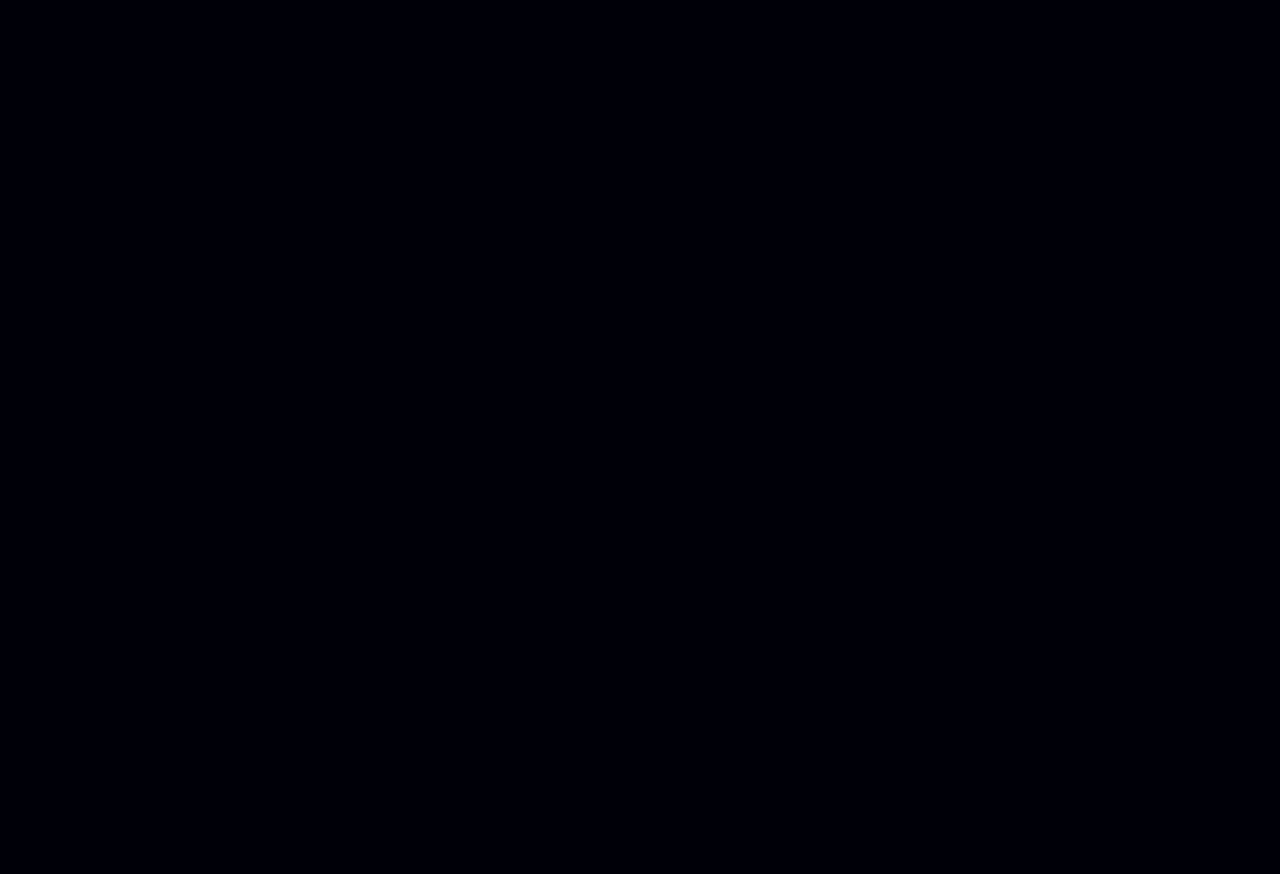
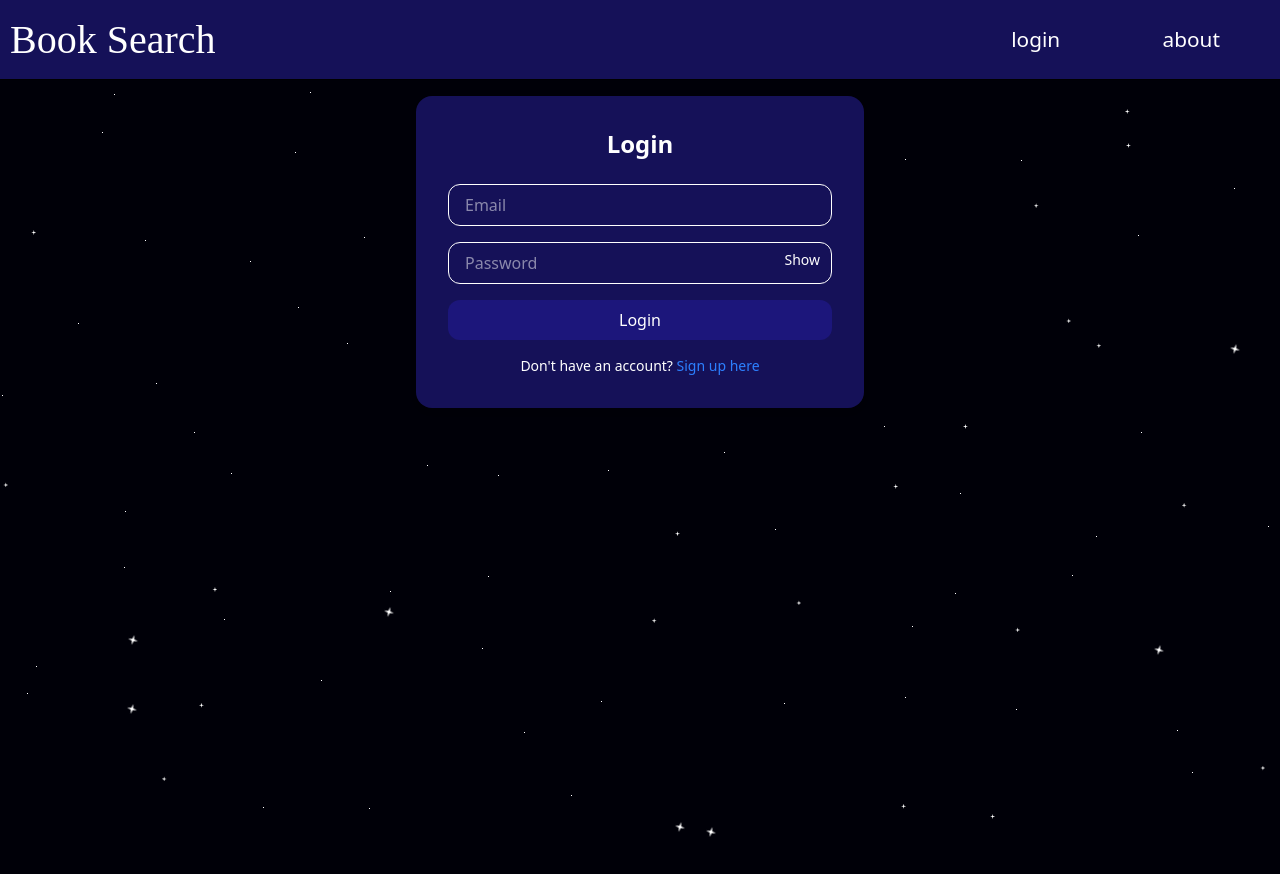
Before and after one commit to SpencerHitchcock05/Book-App, a React app in the folder client/: page /login in a window 1280 px wide. Before the commit this address had no page. Shown: the top 874 px of the page. Before the commit the page ends 800 px from the top, so only its background shows below. Built offline with nearby package versions, Linux system fonts and the light colour scheme; the HTML template or start-up script is replaced by a standard one.

Commit message:
added and styled login page

```diff
--- a/client/src/App.jsx
+++ b/client/src/App.jsx
@@ -3,6 +3,7 @@ import { BrowserRouter, Routes, Route } from 'react-router-dom'
 import './css/App.css';
 import Home from './pages/Home.jsx';
 import Diviner from './pages/Diviner.jsx';
+import Login from './pages/Login.jsx';
 
 function App() {
 
@@ -11,7 +12,7 @@ function App() {
       <Routes>
         <Route path="/" element={<Home/>}/>
         <Route path="/diviner" element={<Diviner/>}/>
-
+        <Route path="/login" element={<Login/>}/>
       </Routes>
     </BrowserRouter>
   )
--- a/client/src/css/App.css
+++ b/client/src/css/App.css
@@ -3,11 +3,14 @@
 :root {
     --light-color: #151158;
     --dark-color: #000008;
+    --lighter-color: #1c167b;
 }
 
 @theme {
-    --color-light-color: #151158;
-    --color-dark-color: #000008;
+    --color-light-color: var(--light-color);
+    --color-dark-color: var(--dark-color);
+    --color-text-color: #ffffff;
+    --color-lighter-color: var(--lighter-color)
 }
 
 body {
--- /dev/null
+++ b/client/src/pages/Login.jsx
@@ -0,0 +1,114 @@
+import React, { useState } from "react";
+import Nav from "../components/Nav";
+import Background from "../components/Background";
+import Cursor from "../components/Cursor";
+
+function Login() {
+  const [isLogin, setIsLogin] = useState(true);
+  const [showPassword, setShowPassword] = useState(false);
+  const [formData, setFormData] = useState({
+    email: "",
+    password: "",
+    confirmPassword: "",
+  });
+
+  const toggleMode = () => setIsLogin(!isLogin);
+  const toggleShowPassword = () => setShowPassword(!showPassword);
+
+  const handleChange = (e) => {
+    setFormData((prev) => ({ ...prev, [e.target.name]: e.target.value }));
+  };
+
+  const handleSubmit = (e) => {
+    e.preventDefault();
+    if (!formData.email || !formData.password) {
+      alert("Please fill in all required fields.");
+      return;
+    }
+    if (!isLogin && formData.password !== formData.confirmPassword) {
+      alert("Passwords do not match.");
+      return;
+    }
+
+    if (isLogin) {
+      console.log("Logging in with", formData);
+      // Add login API call here
+    } else {
+      console.log("Signing up with", formData);
+      // Add sign-up API call here
+    }
+  };
+
+  return (
+    <>
+        <Nav/>
+        <Background/>
+        <div className="flex items-center justify-center  p-4">
+        <div className="w-full max-w-md bg-light-color rounded-2xl shadow-md p-8">
+            <h2 className="text-2xl text-text-color font-semibold mb-6 text-center">
+            {isLogin ? "Login" : "Sign Up"}
+            </h2>
+            <form onSubmit={handleSubmit} className="space-y-4">
+            <input
+                type="email"
+                name="email"
+                placeholder="Email"
+                className="w-full px-4 py-2 text-text-color border border-white rounded-xl focus:outline-none focus:ring focus:ring-blue-200"
+                value={formData.email}
+                onChange={handleChange}
+                required
+            />
+            <div className="relative">
+                <input
+                type={showPassword ? "text" : "password"}
+                name="password"
+                placeholder="Password"
+                className="w-full px-4 py-2 text-text-color border border-white rounded-xl pr-20 focus:outline-none focus:ring focus:ring-blue-200"
+                value={formData.password}
+                onChange={handleChange}
+                required
+                />
+                <button
+                type="button"
+                onClick={toggleShowPassword}
+                className="absolute right-3 top-2 text-sm text-text-color hover:underline"
+                >
+                {showPassword ? "Hide" : "Show"}
+                </button>
+            </div>
+            {!isLogin && (
+                <input
+                type="password"
+                name="confirmPassword"
+                placeholder="Confirm Password"
+                className="w-full px-4 py-2 border rounded-xl focus:outline-none focus:ring focus:ring-blue-200"
+                value={formData.confirmPassword}
+                onChange={handleChange}
+                required
+                />
+            )}
+            <button
+                type="submit"
+                className="w-full bg-lighter-color text-white py-2 rounded-xl hover:bg-blue-700 transition"
+            >
+                {isLogin ? "Login" : "Sign Up"}
+            </button>
+            </form>
+            <p className="text-center text-sm mt-4 text-text-color">
+            {isLogin ? "Don't have an account?" : "Already have an account?"}{" "}
+            <button
+                onClick={toggleMode}
+                className="text-blue-500 hover:underline"
+            >
+                {isLogin ? "Sign up here" : "Log in here"}
+            </button>
+            </p>
+        </div>
+        </div>
+        <Cursor/>
+    </>
+  );
+}
+
+
+export default Login
```
